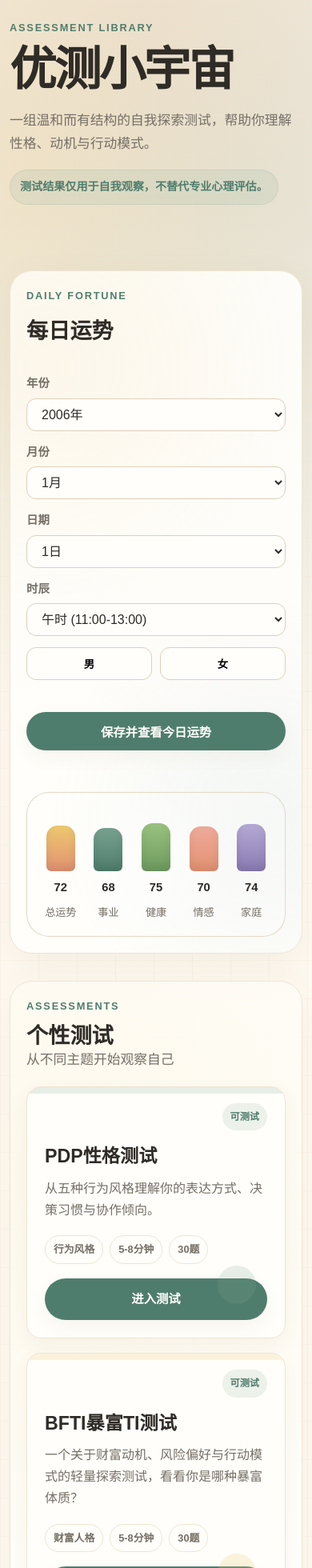
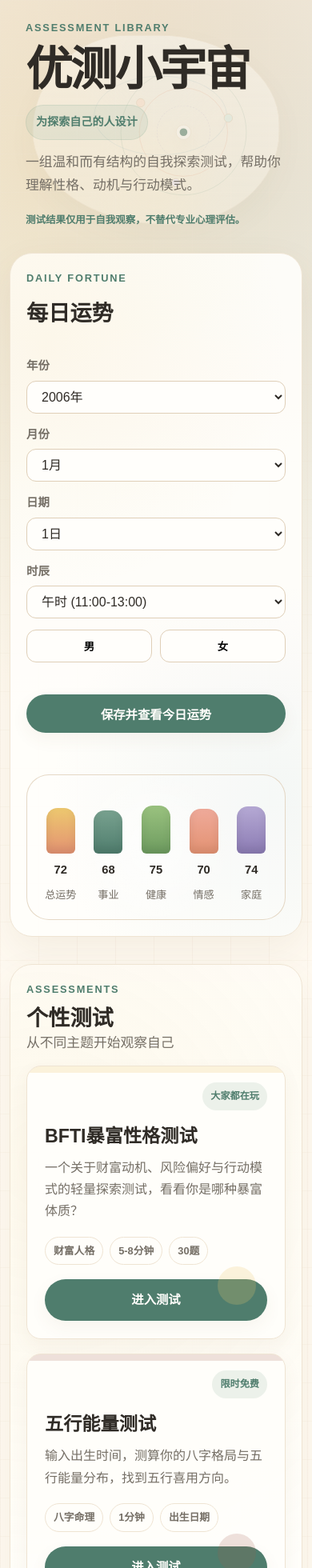
Before and after one commit to MartinaECC/martinaecc.github.io, a React (Vite) app: page / in a window 390 px wide. Shown: the top 1960 px of the page at 80% size. Built offline with nearby package versions, Linux system fonts and the light colour scheme.

Commit message:
style: hero restyle, fortune CTA animation, test rebranding, mobile refinements

```diff
--- a/src/components/DailyFortuneHomeCard.jsx
+++ b/src/components/DailyFortuneHomeCard.jsx
@@ -30,11 +30,12 @@ export default function DailyFortuneHomeCard({
               {homeSummary}
             </p>
             <div className="daily-home-actions">
-              <Link className="btn primary-btn" to="/daily-fortune">
-                查看今日运势
+              <Link className="btn daily-fortune-cta" to="/daily-fortune">
+                <span className="daily-fortune-cta-bg"></span>
+                <span className="daily-fortune-cta-label">查看今日运势</span>
               </Link>
-              <button className="btn secondary-btn" type="button" onClick={onStartEdit}>
-                修改资料
+              <button className="btn secondary-btn daily-home-edit-desktop" type="button" onClick={onStartEdit}>
+                修改资料 <span className="edit-arrow">→</span>
               </button>
             </div>
           </>
@@ -49,6 +50,11 @@ export default function DailyFortuneHomeCard({
       <aside className="daily-home-visual" aria-label="五大运势预览">
         <DailyFortunePreviewChart items={previewItems} />
       </aside>
+      {profile && (
+        <div className="daily-home-edit-action">
+          <button type="button" onClick={onStartEdit}>修改资料 <span className="edit-arrow">→</span></button>
+        </div>
+      )}
     </div>
   );
 }
--- a/src/components/TestCard.jsx
+++ b/src/components/TestCard.jsx
@@ -14,7 +14,7 @@ export default function TestCard({ test }) {
     return (
         <article className={`test-card ${test.cardClass || ""} ${isComingSoon ? "coming-soon" : ""}`}>
             <div className="card-topline">
-                <span className={`status-pill ${statusClass}`}>{statusLabel[test.status]}</span>
+                <span className={`status-pill ${statusClass}`}>{test.badge || statusLabel[test.status]}</span>
             </div>
             <h2>{test.title}</h2>
             <p>{test.description}</p>
--- a/src/data/bfti.js
+++ b/src/data/bfti.js
@@ -1,5 +1,5 @@
 const bftiTestData = {
-  title: "BFTI暴富TI测试",
+  title: "BFTI暴富性格测试",
   description: "一个关于财富动机、风险偏好与行动模式的轻量探索测试",
   questions: [
     {
@@ -501,7 +501,7 @@ export const typeLabels = {
 
 export const bftiTest = {
   id: "bfti",
-  title: "BFTI暴富TI测试",
+  title: "BFTI暴富性格测试",
   eyebrow: "BFTI Fortune Test",
   description: "一个关于财富动机、风险偏好与行动模式的轻量探索测试，看看你是哪种暴富体质？",
   duration: "5-8分钟",
--- a/src/data/mbti.js
+++ b/src/data/mbti.js
@@ -1,5 +1,5 @@
 const mbtiTestData = {
-  title: "MBTI十六型人格测试",
+  title: "MBTI十六型人格",
   description: "权威的 93 题 MBTI 人格测试，帮助你了解自己的行为偏好、思维方式和人际互动模式",
   questions: [
     {
@@ -938,7 +938,7 @@ export const typeLabels = {
 
 export const mbtiTest = {
   id: "mbti",
-  title: "MBTI十六型人格测试",
+  title: "MBTI十六型人格",
   eyebrow: "MBTI Personality Test",
   description: "93 题标准版本，从四个维度解读你的人格类型和行为偏好，了解自己的思维方式和人际互动模式。",
   duration: "15-20分钟",
--- a/src/data/pdp.js
+++ b/src/data/pdp.js
@@ -382,7 +382,7 @@ export function calculateScores(answers) {
 
 export const pdpTest = {
     id: "pdp",
-    title: "PDP性格测试",
+    title: "PDP领导力性格测试",
     eyebrow: "PDP Personality Test",
     description: "通过 30 道题观察你在目标推进、社交表达、稳定协作、理性分析与情境适应中的行为倾向。",
     duration: "5-8分钟",
--- a/src/data/tests.js
+++ b/src/data/tests.js
@@ -5,26 +5,40 @@ import { wuxingTest } from "./wuxing.js";
 
 export const tests = [
     {
+        id: "bfti",
+        path: "/bfti",
+        title: "BFTI暴富性格测试",
+        icon: "BFTI",
+        status: "live",
+        badge: "大家都在玩",
+        cardClass: "bfti-card",
+        description: "一个关于财富动机、风险偏好与行动模式的轻量探索测试，看看你是哪种暴富体质？",
+        tags: ["财富人格", "5-8分钟", "30题"],
+        data: bftiTest
+    },
+    {
+        id: "wuxing",
+        path: "/wuxing",
+        title: "五行能量测试",
+        icon: "五行",
+        status: "live",
+        badge: "限时免费",
+        cardClass: "wuxing-card",
+        description: "输入出生时间，测算你的八字格局与五行能量分布，找到五行喜用方向。",
+        tags: ["八字命理", "1分钟", "出生日期"],
+        data: wuxingTest
+    },
+    {
         id: "pdp",
         path: "/pdp",
-        title: "PDP性格测试",
+        title: "PDP领导力性格测试",
         icon: "PDP",
         status: "live",
+        badge: "10928 人测过",
         cardClass: "pdp-card",
         description: "从五种行为风格理解你的表达方式、决策习惯与协作倾向。",
         tags: ["行为风格", "5-8分钟", "30题"],
         data: pdpTest
-    },
-    {
-        id: "bfti",
-        path: "/bfti",
-        title: "BFTI暴富TI测试",
-        icon: "BFTI",
-        status: "live",
-        cardClass: "bfti-card",
-        description: "一个关于财富动机、风险偏好与行动模式的轻量探索测试，看看你是哪种暴富体质？",
-        tags: ["财富人格", "5-8分钟", "30题"],
-        data: bftiTest
     },
     {
         id: "mbti",
@@ -32,21 +46,11 @@ export const tests = [
         title: "MBTI十六型人格",
         icon: "MBTI",
         status: "live",
+        badge: "热门",
         cardClass: "mbti-card",
         description: "93 题标准版本，从四个维度解读你的人格类型和行为偏好。",
         tags: ["人格类型", "15-20分钟", "93题"],
         data: mbtiTest
-    },
-    {
-        id: "wuxing",
-        path: "/wuxing",
-        title: "五行能量测试",
-        icon: "五行",
-        status: "live",
-        cardClass: "wuxing-card",
-        description: "输入出生时间，测算你的八字格局与五行能量分布，找到五行喜用方向。",
-        tags: ["八字命理", "1分钟", "出生日期"],
-        data: wuxingTest
     },
     {
         id: "more",
--- a/src/pages/HomePage.jsx
+++ b/src/pages/HomePage.jsx
@@ -31,6 +31,7 @@ export default function HomePage() {
                 <div className="landing-copy">
                     <p className="eyebrow">Assessment Library</p>
                     <h1>优测小宇宙</h1>
+                    <p className="hero-motto">为探索自己的人设计</p>
                     <p className="lead">一组温和而有结构的自我探索测试，帮助你理解性格、动机与行动模式。</p>
                     <p className="small-note">测试结果仅用于自我观察，不替代专业心理评估。</p>
                 </div>
@@ -48,10 +49,6 @@ export default function HomePage() {
                         <span className="reflection-line long"></span>
                         <span className="reflection-line medium"></span>
                         <span className="reflection-line short"></span>
-                    </div>
-                    <div className="hero-aside">
-                        <strong>为探索自己的人设计</strong>
-                        <p>每个测试都会尽量保持清晰的题目结构、透明的结果解释，以及不过度标签化的表达。</p>
                     </div>
                 </aside>
             </section>
--- a/src/styles.css
+++ b/src/styles.css
@@ -126,6 +126,11 @@ h1 {
     letter-spacing: -0.045em;
 }
 
+.page h1 {
+    font-size: clamp(2rem, 5vw, 3.2rem);
+    line-height: 1.15;
+}
+
 p {
     text-wrap: pretty;
 }
@@ -141,7 +146,7 @@ p {
 
 .lead {
     max-width: 700px;
-    margin: 0 0 18px;
+    margin: 0 0 14px;
     color: var(--muted);
     font-size: clamp(1.05rem, 2vw, 1.25rem);
 }
@@ -159,6 +164,15 @@ p {
     border-radius: 999px;
     font-size: 0.88rem;
     font-weight: 700;
+}
+
+.small-note {
+    font-size: 0.78rem;
+    background: none;
+    border: none;
+    border-radius: 0;
+    padding: 0;
+    margin: 0 0 14px;
 }
 
 .back-link {
@@ -184,10 +198,11 @@ p {
     align-items: center;
     min-height: 350px;
     margin-bottom: 24px;
+    padding-inline: clamp(28px, 4vw, 38px);
 }
 
 .landing-copy h1 {
-    margin-bottom: 20px;
+    margin-bottom: 14px;
 }
 
 .hero-illustration {
@@ -352,6 +367,20 @@ p {
     margin: 0;
     color: var(--muted);
     font-size: 0.95rem;
+}
+
+.hero-motto {
+    margin: 0 0 14px;
+    color: var(--primary-dark);
+    font-family: var(--font-serif);
+    font-size: 0.88rem;
+    font-weight: 600;
+    display: inline-flex;
+    align-items: center;
+    padding: 9px 12px;
+    background: rgba(127, 166, 144, 0.13);
+    border: 1px solid rgba(127, 166, 144, 0.18);
+    border-radius: 999px;
 }
 
 .section-heading {
@@ -592,6 +621,8 @@ p {
     padding: 12px 20px;
     font-size: 0.96rem;
     font-weight: 800;
+    text-decoration: none;
+    text-align: center;
     cursor: pointer;
     transition: transform 0.18s ease, background 0.18s ease, border-color 0.18s ease;
 }
@@ -610,6 +641,62 @@ p {
     color: #fffefb;
     background: var(--primary-dark);
     box-shadow: var(--shadow-small);
+}
+
+.primary-btn::after {
+    content: none;
+}
+
+.daily-fortune-cta {
+    position: relative;
+    overflow: hidden;
+    color: #fffefb;
+    background: var(--primary-dark);
+    box-shadow: var(--shadow-small);
+}
+
+.daily-fortune-cta-bg {
+    position: absolute;
+    inset: 0;
+    background: var(--primary-dark);
+    animation: fortuneBgBreathe 2.8s ease-in-out infinite;
+}
+
+.daily-fortune-cta-bg::after {
+    content: '';
+    position: absolute;
+    top: -50%;
+    left: -100%;
+    width: 55%;
+    height: 200%;
+    background: linear-gradient(105deg, transparent 24%, rgba(255,255,255,0.30) 50%, transparent 76%);
+    transform: skewX(-22deg);
+    animation: fortuneBgSweep 2s linear infinite;
+}
+
+.daily-fortune-cta-label {
+    position: relative;
+    z-index: 1;
+}
+
+@keyframes fortuneBgBreathe {
+    0%, 100% {
+        scale: 0.97;
+        box-shadow: 0 0 0 0 rgba(120, 161, 143, 0.35);
+    }
+    50% {
+        scale: 1.03;
+        box-shadow: 0 0 24px 4px rgba(120, 161, 143, 0.35);
+    }
+}
+
+@keyframes fortuneBgSweep {
+    0% {
+        left: -100%;
+    }
+    100% {
+        left: 125%;
+    }
 }
 
 .primary-btn:hover:not(:disabled),
@@ -1011,6 +1098,15 @@ p {
 
     .landing-hero {
         gap: 18px;
+        margin-bottom: 16px;
+        position: relative;
+        overflow: hidden;
+        padding: 0 20px;
+    }
+
+    .landing-copy {
+        position: relative;
+        z-index: 1;
     }
 
     .page {
@@ -1020,7 +1116,30 @@ p {
     }
 
     .hero-illustration {
+        position: absolute;
+        inset: 0;
+        min-height: 0;
+        opacity: 0.50;
+        z-index: 0;
+        transform: scale(0.8);
+        transform-origin: center center;
+    }
+
+    .hero-illustration::before {
+        inset: -10px;
+        border-radius: 40% 50% 45% 55% / 52% 48% 50% 50%;
+        background:
+            linear-gradient(180deg, rgba(255, 253, 248, 0.80), rgba(255, 248, 235, 0.65)),
+            radial-gradient(circle at 50% 18%, rgba(180, 210, 225, 0.38) 12%, transparent 38%),
+            radial-gradient(circle at 50% 78%, rgba(245, 225, 160, 0.32) 10%, transparent 35%);
+    }
+
+    .reflection-card {
         display: none;
+    }
+
+    .orbit-map {
+        width: min(70%, 240px);
     }
 
     .section-heading {
@@ -1189,7 +1308,7 @@ p {
 
 /* Daily Fortune Homepage Styles */
 .home-module-fortune {
-  margin-top: 54px;
+  margin-top: 24px;
 }
 
 .home-module-assessments {
@@ -1265,6 +1384,36 @@ p {
     rgba(255, 255, 255, 0.24);
   border: 1px solid rgba(223, 207, 184, 0.8);
   overflow: hidden;
+}
+
+.daily-home-edit-action {
+  display: none;
+}
+
+.daily-home-edit-action button {
+  color: var(--primary-dark);
+  background: transparent;
+  border: 1px solid var(--line-strong);
+  border-radius: 999px;
+  padding: 10px 18px;
+  font-size: 0.96rem;
+  font-weight: 800;
+  cursor: pointer;
+  transition: transform 0.18s ease, background 0.18s ease, border-color 0.18s ease;
+}
+
+.daily-home-edit-action button:hover {
+  transform: translateY(-1px);
+  background: rgba(127, 166, 144, 0.06);
+}
+
+.daily-home-edit-action .edit-arrow {
+  display: inline-block;
+  transition: transform 0.2s ease;
+}
+
+.daily-home-edit-action button:hover .edit-arrow {
+  transform: translateX(3px);
 }
 
 .fortune-preview-chart {
@@ -1357,6 +1506,10 @@ p {
     padding: 20px;
   }
 
+  .home-module-fortune {
+    margin-top: 8px;
+  }
+
   .birth-form-compact {
     grid-template-columns: 1fr;
   }
@@ -1384,6 +1537,30 @@ p {
   .note {
     border-radius: var(--radius-sm);
   }
+
+  .daily-home-edit-action {
+    display: flex;
+    justify-content: center;
+    margin-top: -16px;
+  }
+
+  .daily-home-edit-action button {
+    border: none;
+    background: none;
+    padding: 8px 0;
+    font-size: 0.85rem;
+    font-weight: 600;
+    color: var(--muted);
+  }
+
+  .daily-home-edit-action button:hover {
+    transform: none;
+    background: none;
+  }
+
+  .daily-home-edit-desktop {
+    display: none;
+  }
 }
 
 @media (prefers-reduced-motion: reduce) {
```
